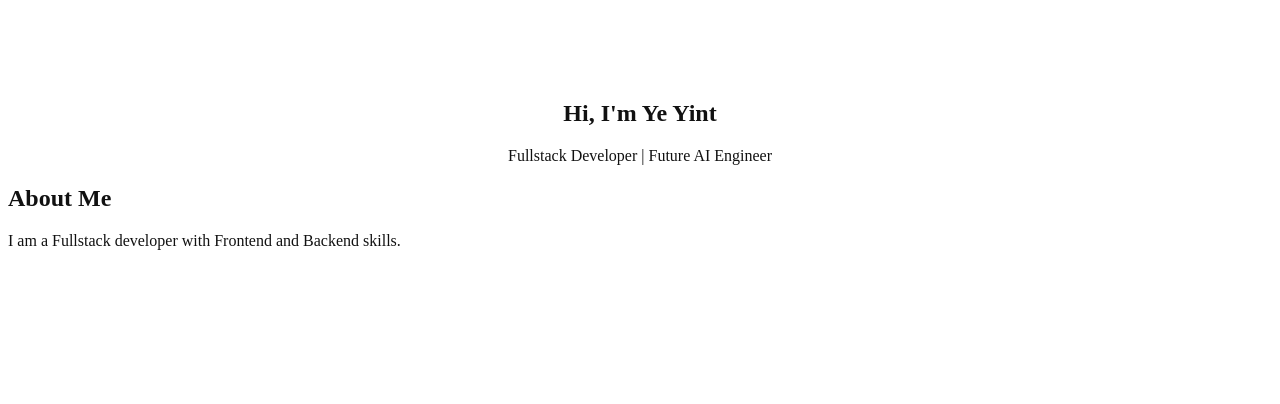
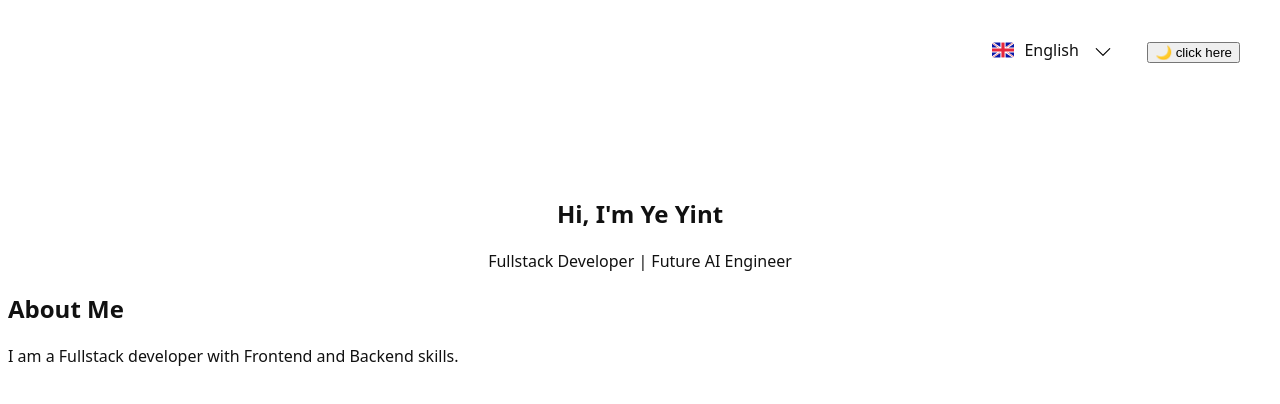
Before and after one commit to YeYintMinThein/Portfolio, a plain HTML site: page index.html in a window 1280 px wide. Drawn offline with Linux system fonts and the light colour scheme; a web font is replaced by a local one.

Commit message:
Implemented Language Switcher

```diff
--- a/css/main.css
+++ b/css/main.css
@@ -1,11 +1,111 @@
 @import './base/variables.css';
 
+@font-face {
+	font-family: 'Noto Sans';
+	src: url("../assets/fonts/Noto_Sans/NotoSans-VariableFont_wght.ttf") format('truetype');
+	font-weight: 100 900;
+	font-style: normal;
+}
+
 body {
-  background: var(--bg);
-  color: var(--text);
+	font-family: "Noto Sans", sans-serif;
+	background: var(--bg);
+	color: var(--text);
+}
+
+
+/* === NAVBAR === */
+.navbar {
+	display: flex;
+	justify-content: end;
+	padding: 1rem 2rem;
+}
+
+.navbar__nav {
+	display: flex;
+	gap: 16px;
+	align-items: center;
+}
+
+.navbar__theme-toggle {
+	cursor: pointer;
+}
+
+
+/* === LANGUAGE SWITCHER === */
+.language-switcher {
+    /* position: relative; */
+    /* width: 260px; */
+}
+
+.language-switcher__button {
+	width: 7.5rem;
+    display: flex;
+	justify-content: space-between;
+	align-items: baseline;
+	padding: 14px 18px;
+	border-radius: 14px;
+	border: 1px solid rgba(255,255,255, 0.2);
+	background: rgba(255,255,255, 0.05);
+	cursor: pointer;
+	backdrop-filter: blur(10px);
+}
+
+.language-switcher__selected {
+    display: flex;
+    align-items: center;
+    gap: 10px;
+}
+
+.language-switcher__arrow img {
+    width: 18px;
+    height: 18px;
+    transition: transform 0.3s;
+}
+
+.language-switcher--active .language-switcher__arrow img {
+    transform: rotate(180deg);
+}
+
+.language-switcher__menu {
+    position: absolute;
+    top: 70px;
+    width: 8.5rem;
+    border-radius: 18px;
+    background: rgba(255,255,255,0.08);
+    backdrop-filter: blur(15px);
+    border: 1px solid rgba(255,255,255,0.2);
+    padding: 10px;
+    display: none;
+}
+
+.language-switcher--active .language-switcher__menu {
+    display: block;
+}
+
+.language-switcher__item {
+    padding: 14px;
+    border-radius: 12px;
+    display: flex;
+    align-items: center;
+    gap: 12px;
+    cursor: pointer;
+    transition: background 0.2s;
+}
+
+.language-switcher__item:hover {
+    background: rgba(255,255,255,0.15);
+  }
+
+.language-switcher__item--active {
+	background: rgba(255,255,255,0.2);
+}
+
+.language-switcher__icon {
+	height: 22px;
 }
 
 .hero {
-  text-align: center;
-  margin-top: 100px;
+	text-align: center;
+	margin-top: 100px;
 }
--- /dev/null
+++ b/data/lang.json
@@ -0,0 +1,14 @@
+{
+  "en": {
+    "hero_title": "Hi, I'm Ye Yint",
+    "hero_subtitle": "Fullstack Developer | Future AI Engineer",
+    "about_title": "About Me",
+    "about_desc": "I am a Fullstack developer with Frontend and Backend skills."
+  },
+  "jp": {
+    "hero_title": "こんにちは、イェー・イントです",
+    "hero_subtitle": "フルスタック開発者 | 将来のAIエンジニア",
+    "about_title": "自己紹介",
+    "about_desc": "私はフロントエンドとバックエンドの両方のスキルを持つフルスタック開発者です。"
+  }
+}
--- a/index.html
+++ b/index.html
@@ -9,14 +9,47 @@
 </head>
 
 <body>
+	<header class="navbar">
+		<nav class="navbar__nav">
+			<div class="language-switcher" id="languageSwitcher">
+				<div class="language-switcher__button" id="languageSwitcherBtn">
+					<span class="language-switcher__selected" id="languageSwitcherSelected">
+						<img class="language-switcher__icon" src="./assets/icons/flag-en.svg" alt="English Language">
+						English
+					</span>
+
+					<div class="language-switcher__arrow">
+						<img src="./assets/icons/chevron-down.svg" alt="Toggle Dropdown">
+					</div>
+				</div>
+
+				<div class="language-switcher__menu">
+					<div class="language-switcher__item language-switcher__item--active" data-lang="en">
+						<img class="language-switcher__icon" src="./assets/icons/flag-en.svg" alt="English Language">
+						English
+					</div>
+
+					<div class="language-switcher__item" data-lang="jp">
+						<img class="language-switcher__icon" src="./assets/icons/flag-jp.svg" alt="Japanese Language">
+						日本語
+					</div>
+				</div>
+			</div>
+
+			<button class="navbar__theme-toggle" id="themeToggle">
+				🌙 click here
+			</button>
+		</nav>
+	</header>
+
 	<section id="hero" class="hero">
-    	<h2 id="typing"></h2>
-    	<p>Fullstack Developer | Future AI Engineer</p>
+    	<h2 data-i18n="hero_title"></h2>
+    	<p data-i18n="hero_subtitle"></p>
 	</section>
 
 	<section id="about" class="about">
-		<h2>About Me</h2>
-		<p>I am a Fullstack developer with Frontend and Backend skills.</p>
+		<h2 data-i18n="about_title"></h2>
+		<p data-i18n="about_desc"></p>
 	</section>
 
 	<script type="module" src="./js/main.js"></script>
--- a/js/main.js
+++ b/js/main.js
@@ -1 +1,3 @@
+import './modules/languageSwitcher.js';
+import './modules/themeToggle.js';
 import './modules/typing.js';
--- /dev/null
+++ b/js/modules/languageSwitcher.js
@@ -0,0 +1,55 @@
+import { startTyping } from "./typing.js"
+
+const languageSwitcher = document.getElementById("languageSwitcher");
+const languageSwitcherBtn = document.getElementById("languageSwitcherBtn");
+const items = document.querySelectorAll(".language-switcher__item");
+const languageSwitcherSelected = document.getElementById("languageSwitcherSelected");
+
+let translations = {};
+
+async function loadTranslations() {
+    const response = await fetch("../../data/lang.json");
+    translations = await response.json();
+
+    const savedLang = localStorage.getItem("lang") || "en";
+    applyLanguage(savedLang);
+}
+
+function applyLanguage(lang) {
+    const elements = document.querySelectorAll("[data-i18n]");
+    elements.forEach(element => {
+        const key = element.getAttribute("data-i18n");
+
+        if (key === "hero_title")
+            startTyping(translations[lang][key]);
+        else
+            element.textContent = translations[lang][key];
+    })
+
+    localStorage.setItem("lang", lang);
+
+    items.forEach(item => item.classList.toggle("language-switcher__item--active", item.dataset.lang === lang));
+
+    const activeItem = document.querySelector(`[data-lang="${lang}"]`);
+    languageSwitcherSelected.innerHTML = activeItem.innerHTML;
+}
+
+languageSwitcherBtn.addEventListener("click", () => {
+    languageSwitcher.classList.toggle("language-switcher--active");
+});
+
+items.forEach(item => {
+    item.addEventListener("click", () => {
+        const lang = item.dataset.lang;
+        applyLanguage(lang);
+        languageSwitcher.classList.remove("language-switcher--active");
+    });
+});
+
+document.addEventListener("click", (e) => {
+    if (!languageSwitcher.contains(e.target)) {
+        languageSwitcher.classList.remove("language-switcher--active");
+    }
+});
+
+loadTranslations();
--- /dev/null
+++ b/js/modules/themeToggle.js
@@ -0,0 +1,5 @@
+const btn = document.getElementById('themeToggle');
+
+btn.addEventListener('click', () => {
+  document.body.classList.toggle('dark');
+});
--- a/js/modules/typing.js
+++ b/js/modules/typing.js
@@ -1,14 +1,20 @@
-const text = "Hi, I'm Ye Yint";
-const typingElement = document.getElementById('typing');
+const typingElement = document.querySelector('[data-i18n="hero_title"]');
 
+let typingTimeout;
+
+export function startTyping(text) {
+  clearTimeout(typingTimeout);
+
+  typingElement.textContent = "";
   let i = 0;
 
   function type() {
     if (i < text.length) {
       typingElement.textContent += text.charAt(i);
       i++;
-    setTimeout(type, 50);
+      typingTimeout = setTimeout(type, 50);
     }
   }
 
   type();
+}
```
Also changed, not shown: assets/icons/chevron-down.svg (added), assets/icons/flag-en.svg (added), assets/icons/flag-jp.svg (added), 3 other files. Lines whose indentation alone changed are shown as unchanged.
